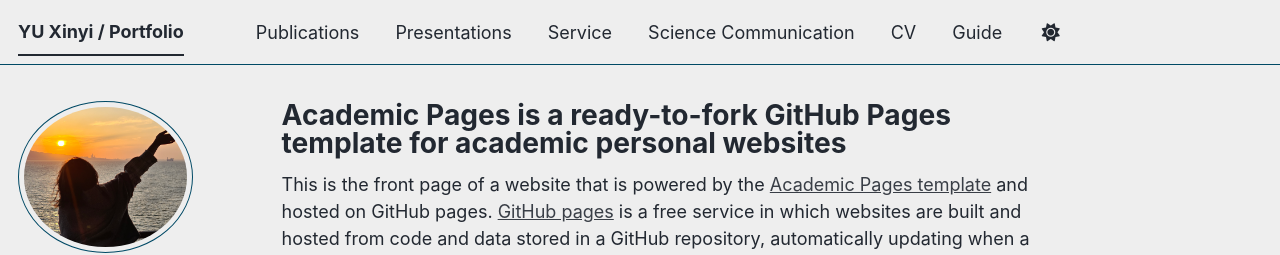
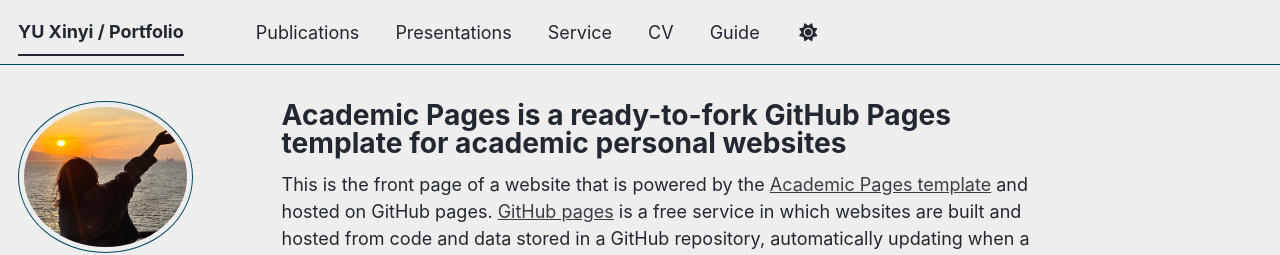
Before and after one commit to north119/north119.github.io, a Jekyll site: the page built from _pages/about.md, in a window 1280 px wide. Shown: the top 255 px of the page. Built offline with Jekyll 4.4.1, drawn with Linux system fonts in a browser that asks for light colours; some web fonts are replaced; a script bundle is joined from its source files by our own code; library files that are not in the unit come from our copies.

Commit message:
Remove 'Science Communication' from navigation
Removed 'Science Communication' entry from navigation.

```diff
--- a/_data/navigation.yml
+++ b/_data/navigation.yml
@@ -17,9 +17,6 @@ main:
   - title: "Service"
     url: /service/
 
-  - title: "Science Communication"
-    url: /communication/
-
  # - title: "Teaching"
    # url: /teaching/
 
```
